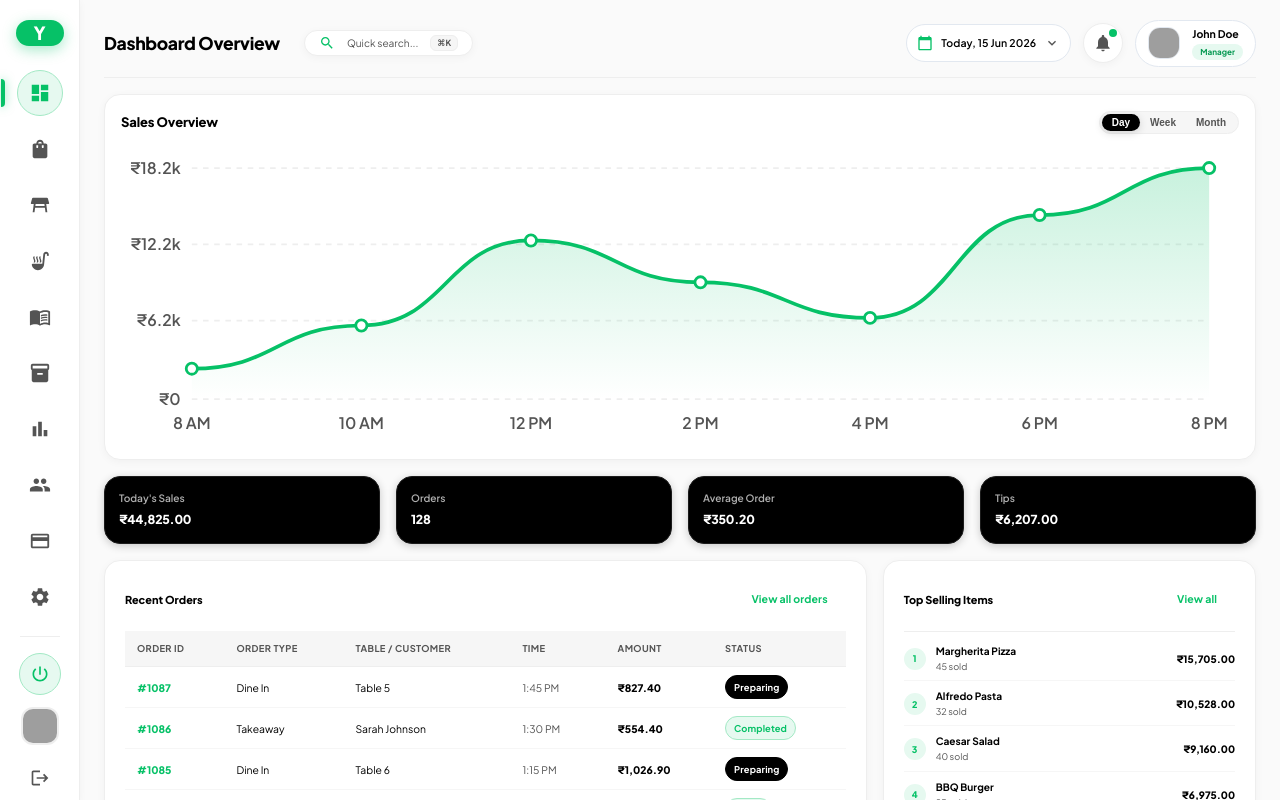
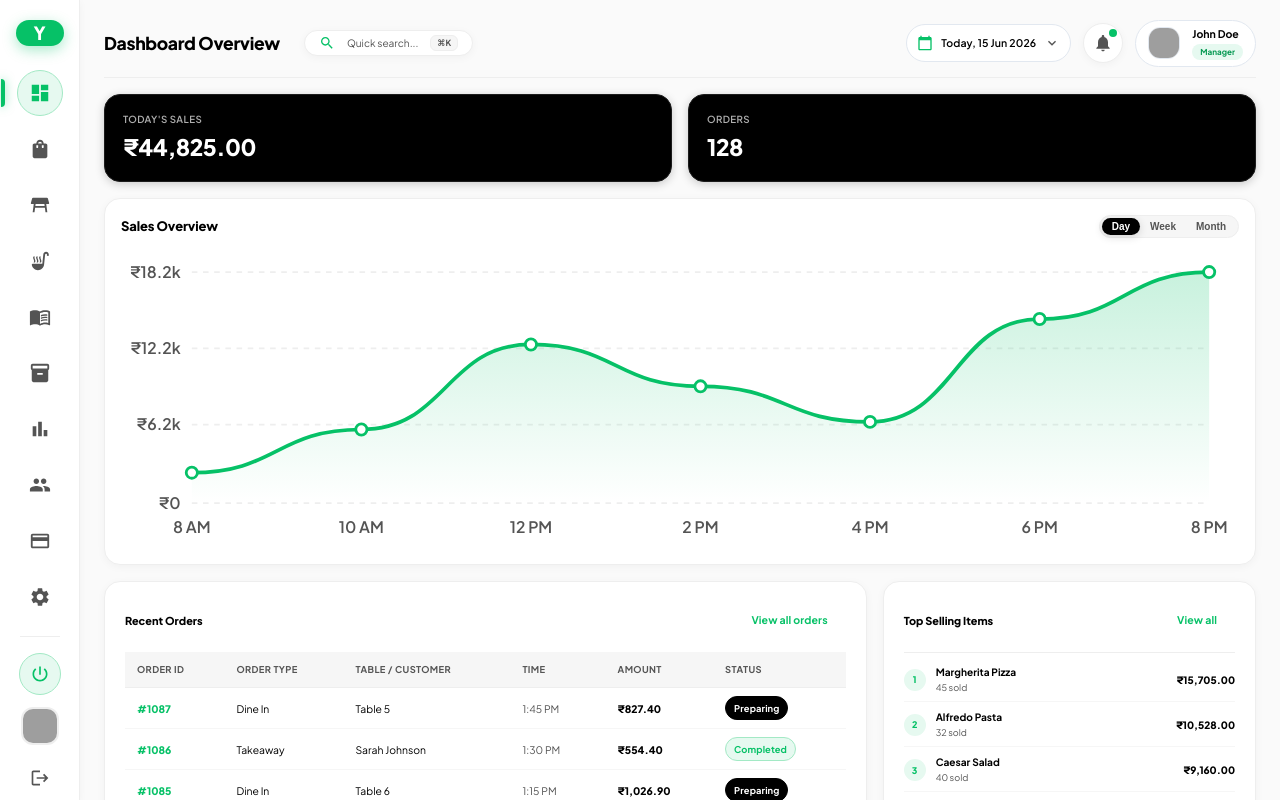
Before and after one commit to tevahdesign/POS-SYSTEM, a React (Vite) app: page /dashboard in a window 1280 px wide. Built offline with nearby package versions, Linux system fonts and the light colour scheme; grey boxes are pictures that could not be loaded.

Commit message:
Initial commit

```diff
--- a/src/components/molecules/KpiCard.tsx
+++ b/src/components/molecules/KpiCard.tsx
@@ -18,28 +18,47 @@ export const KpiCard: React.FC<KpiCardProps> = ({
     <Paper
       elevation={1}
       sx={{
-        p: { xs: 1.5, sm: 1.75 },
+        p: { xs: 1.75, sm: 2.25 },
         borderRadius: '16px',
-        backgroundColor: '#000000', // Uber Eats Black Theme
+        backgroundColor: '#000000', // Solid Uber Jet Black
         border: '1px solid #1C1C1C',
         display: 'flex',
         flexDirection: 'column',
-        gap: 0.5,
-        height: 'auto', // Content-fit dynamic height
-        boxShadow: '0 2px 8px rgba(0, 0, 0, 0.2)',
-        transition: 'all 0.2s cubic-bezier(0.4, 0, 0.2, 1)',
+        gap: 0.75,
+        height: 'auto',
+        boxShadow: '0 2px 10px rgba(0, 0, 0, 0.2)',
+        transition: 'all 0.2s ease',
         '&:hover': {
           borderColor: '#06C167',
-          boxShadow: '0 4px 16px rgba(6, 193, 103, 0.25)',
+          boxShadow: '0 4px 16px rgba(6, 193, 103, 0.2)',
           transform: 'translateY(-2px)',
         },
       }}
     >
-      <Typography variant="subtitle2" sx={{ color: '#AFAFAF', fontWeight: 600, fontSize: '0.78rem', fontFamily: "'Plus Jakarta Sans', sans-serif" }}>
+      <Typography
+        variant="subtitle2"
+        sx={{
+          color: '#AFAFAF', // Solid neutral gray
+          fontWeight: 600,
+          fontSize: '0.75rem',
+          fontFamily: "'Plus Jakarta Sans', sans-serif",
+          textTransform: 'uppercase',
+          letterSpacing: '0.04em',
+        }}
+      >
         {title}
       </Typography>
 
-      <Typography variant="h5" sx={{ fontWeight: 800, color: '#FFFFFF', letterSpacing: '-0.02em', mt: 0.25, fontFamily: "'Plus Jakarta Sans', sans-serif" }}>
+      <Typography
+        variant="h4"
+        sx={{
+          fontWeight: 800,
+          color: '#FFFFFF', // Solid bold white text
+          letterSpacing: '-0.02em',
+          fontFamily: "'Plus Jakarta Sans', sans-serif",
+          fontSize: { xs: '1.5rem', sm: '1.75rem' },
+        }}
+      >
         {value}
       </Typography>
     </Paper>
--- a/src/pages/Dashboard.tsx
+++ b/src/pages/Dashboard.tsx
@@ -71,7 +71,23 @@ export const Dashboard: React.FC = () => {
   return (
     <MainLayoutTemplate title="Dashboard Overview">
       <Box sx={{ display: 'flex', flexDirection: 'column', gap: { xs: 1.5, sm: 2 } }}>
-        {/* 1st: Sales Overview Chart (Default: Today / Day) */}
+        {/* 1st: KPI Cards Grid (Today's Sales & Orders) */}
+        <Grid container spacing={{ xs: 1.25, sm: 2 }}>
+          <Grid size={{ xs: 12, sm: 6 }}>
+            <KpiCard
+              title="Today's Sales"
+              value={formatINR(44825)}
+            />
+          </Grid>
+          <Grid size={{ xs: 12, sm: 6 }}>
+            <KpiCard
+              title="Orders"
+              value="128"
+            />
+          </Grid>
+        </Grid>
+
+        {/* 2nd: Sales Overview Chart (Default: Today / Day) */}
         <Paper elevation={1} sx={{ p: { xs: 1.5, sm: 2 }, borderRadius: '16px', backgroundColor: '#FFFFFF', border: '1px solid #EEEEEE', height: 'auto' }}>
           <LineChart
             data={chartDataByPeriod[chartPeriod]}
@@ -80,46 +96,6 @@ export const Dashboard: React.FC = () => {
             height={160}
           />
         </Paper>
-
-        {/* 2nd: 4 KPI Cards Grid */}
-        <Grid container spacing={{ xs: 1.25, sm: 2 }}>
-          <Grid size={{ xs: 6, sm: 6, md: 3 }}>
-            <KpiCard
-              title="Today's Sales"
-              value={formatINR(44825)}
-              change="+12.5%"
-              isPositive={true}
-              icon={<AttachMoneyIcon />}
-            />
-          </Grid>
-          <Grid size={{ xs: 6, sm: 6, md: 3 }}>
-            <KpiCard
-              title="Orders"
-              value="128"
-              change="+8.0%"
-              isPositive={true}
-              icon={<ShoppingBagIcon />}
-            />
-          </Grid>
-          <Grid size={{ xs: 6, sm: 6, md: 3 }}>
-            <KpiCard
-              title="Average Order"
-              value={formatINR(350.2)}
-              change="+2.2%"
-              isPositive={true}
-              icon={<CreditCardIcon />}
-            />
-          </Grid>
-          <Grid size={{ xs: 6, sm: 6, md: 3 }}>
-            <KpiCard
-              title="Tips"
-              value={formatINR(6207)}
-              change="+15.4%"
-              isPositive={true}
-              icon={<VolunteerActivismIcon />}
-            />
-          </Grid>
-        </Grid>
 
         {/* 3rd: Recent Orders Table & Top Selling Items / Alerts */}
         <Grid container spacing={{ xs: 1.5, sm: 2 }}>
```
